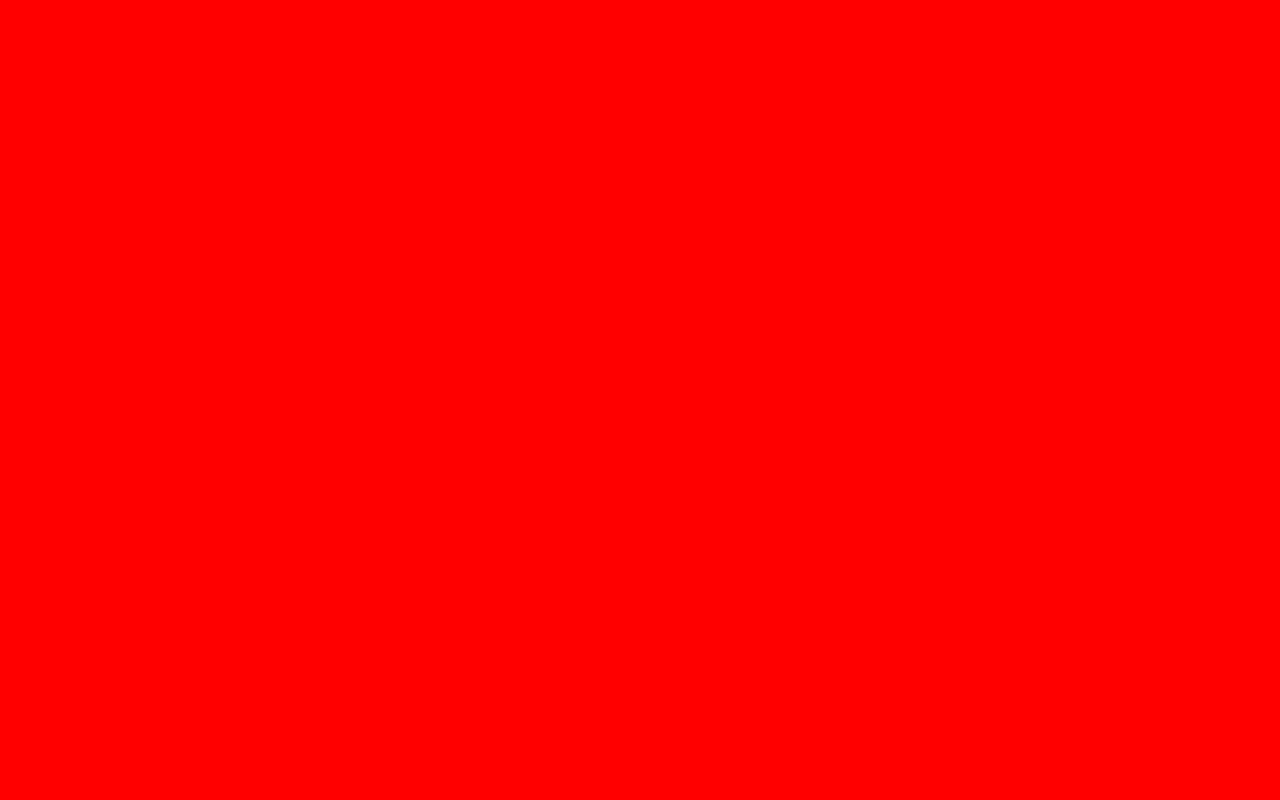
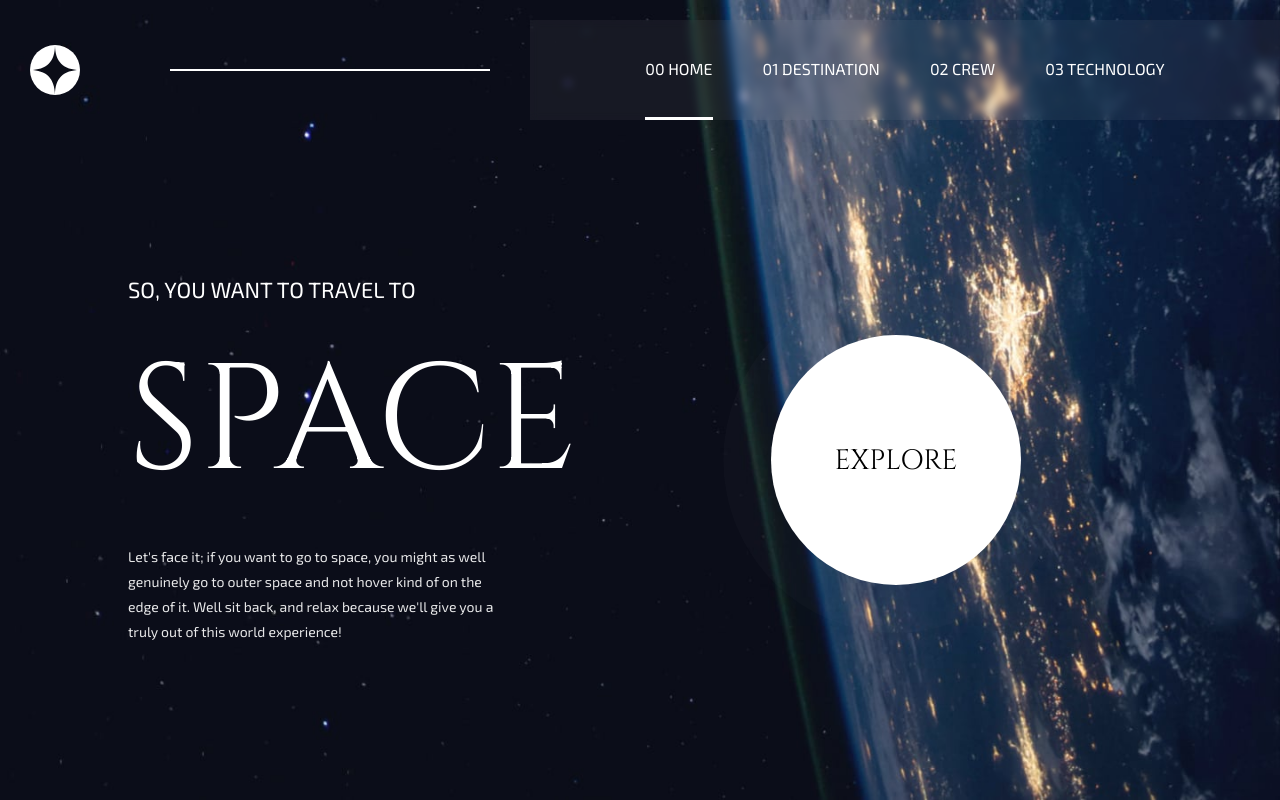
Before and after one commit to Chozen-Wealth/react-space-router, a React (Vite) app: page / in a window 1280 px wide. Before the commit this address had no page. Built offline with nearby package versions, Linux system fonts and the light colour scheme; a web font is replaced by a local one.

Commit message:
test du hashrouter

```diff
--- a/src/App.jsx
+++ b/src/App.jsx
@@ -11,11 +11,11 @@ function App() {
   return (
     <>
       <Routes>
-        <Route path='/react-space-router/' element={<Home active={active} setActive={setActive} />} />
-        <Route path="/react-space-router/destination" element={<Navigate to="/destination/0" />} />
-        <Route path='/react-space-router/destination/:id' element={<Destination active={active} setActive={setActive} />} />
-        <Route path='/react-space-router/crew/:id' element={<Crew active={active} setActive={setActive} />} />
-        <Route path='/react-space-router/technology/:id' element={<Technology active={active} setActive={setActive} />} />
+        <Route path='/' element={<Home active={active} setActive={setActive} />} />
+        <Route path="/destination" element={<Navigate to="/destination/0" />} />
+        <Route path='/destination/:id' element={<Destination active={active} setActive={setActive} />} />
+        <Route path='/crew/:id' element={<Crew active={active} setActive={setActive} />} />
+        <Route path='/technology/:id' element={<Technology active={active} setActive={setActive} />} />
       </Routes>
     </>
   )
--- a/src/component/Nav/Nav.jsx
+++ b/src/component/Nav/Nav.jsx
@@ -14,10 +14,10 @@ export default function Nav({active, setActive}) {
         <img src={logo} alt="" />
         <div className="navLigne"></div>
         <ul className="navMenu">
-            <Link to="/react-space-router/" className={`link ${active === "home" ? "active" : ""}`}><li>00 HOME</li></Link>
-            <Link to="/react-space-router/destination/0" className={`link ${active === "destination" ? "active" : ""}`}><li>01 DESTINATION</li></Link>
-            <Link to="/react-space-router/crew/0" className={`link ${active === "crew" ? "active" : ""}`}><li>02 CREW</li></Link>
-            <Link to="/react-space-router/technology/0" className={`link ${active === "technology" ? "active" : ""}`}><li>03 TECHNOLOGY</li></Link>
+            <Link to="/" className={`link ${active === "home" ? "active" : ""}`}><li>00 HOME</li></Link>
+            <Link to="/destination/0" className={`link ${active === "destination" ? "active" : ""}`}><li>01 DESTINATION</li></Link>
+            <Link to="/crew/0" className={`link ${active === "crew" ? "active" : ""}`}><li>02 CREW</li></Link>
+            <Link to="/technology/0" className={`link ${active === "technology" ? "active" : ""}`}><li>03 TECHNOLOGY</li></Link>
         </ul>
         {menuOpen ? (
           <div className="divBurgerOpen">
@@ -25,10 +25,10 @@ export default function Nav({active, setActive}) {
               <img src={burgerClose} alt="" />
             </div>
             <ul className="navMenuOpen">
-            <Link to="/react-space-router/" className={`link ${active === "home" ? "active" : ""}`}><li>HOME 00</li></Link>
-            <Link to="/react-space-router/destination/0" className={`link ${active === "destination" ? "active" : ""}`}><li>DESTINATION 01</li></Link>
-            <Link to="/react-space-router/crew/0" className={`link ${active === "crew" ? "active" : ""}`}><li>CREW 02</li></Link>
-            <Link to="/react-space-router/technology/0" className={`link ${active === "technology" ? "active" : ""}`}><li>TECHNOLOGY 03</li></Link>
+            <Link to="/" className={`link ${active === "home" ? "active" : ""}`}><li>HOME 00</li></Link>
+            <Link to="/destination/0" className={`link ${active === "destination" ? "active" : ""}`}><li>DESTINATION 01</li></Link>
+            <Link to="/crew/0" className={`link ${active === "crew" ? "active" : ""}`}><li>CREW 02</li></Link>
+            <Link to="/technology/0" className={`link ${active === "technology" ? "active" : ""}`}><li>TECHNOLOGY 03</li></Link>
         </ul>
           </div>
         ): (
--- a/src/pages/Crew/Crew.jsx
+++ b/src/pages/Crew/Crew.jsx
@@ -34,10 +34,10 @@ export default function Crew({active, setActive}) {
               <p>{crewActuel.description}</p>
             </div>
             <div className="crewGaucheBot">
-                <Link to="/react-space-router/crew/0" ><div className={`dot ${idActuelle === 0 ? "active" : ""}`}></div></Link>
-                <Link to="/react-space-router/crew/1" ><div className={`dot ${idActuelle === 1 ? "active" : ""}`}></div></Link>
-                <Link to="/react-space-router/crew/2" ><div className={`dot ${idActuelle === 2 ? "active" : ""}`}></div></Link>
-                <Link to="/react-space-router/crew/3" ><div className={`dot ${idActuelle === 3 ? "active" : ""}`}></div></Link>
+                <Link to="/crew/0" ><div className={`dot ${idActuelle === 0 ? "active" : ""}`}></div></Link>
+                <Link to="/crew/1" ><div className={`dot ${idActuelle === 1 ? "active" : ""}`}></div></Link>
+                <Link to="/crew/2" ><div className={`dot ${idActuelle === 2 ? "active" : ""}`}></div></Link>
+                <Link to="/crew/3" ><div className={`dot ${idActuelle === 3 ? "active" : ""}`}></div></Link>
             </div>
           </div>
           <div className="crewDroite">
--- a/src/pages/Destination/Destination.jsx
+++ b/src/pages/Destination/Destination.jsx
@@ -39,7 +39,7 @@ export default function Destination({active, setActive}) {
       <div className="destinationDroite">
         <div className="destinationMenu">
           {planetes.map(element => (
-            <Link key={element.id} to={`/react-space-router/destination/${element.id}`} className={idActuelle === element.id ? "active" : ""}>{element.planete}</Link>
+            <Link key={element.id} to={`/destination/${element.id}`} className={idActuelle === element.id ? "active" : ""}>{element.planete}</Link>
           ))}
         </div>
 
--- a/src/pages/Home/Home.jsx
+++ b/src/pages/Home/Home.jsx
@@ -16,7 +16,7 @@ export default function Home({active, setActive}) {
   const handleClick = ()=>{
     setAnimation(true)
     const timer = setTimeout(()=>{
-      navigate("/react-space-router/destination/0")
+      navigate("/destination/0")
     }, 500)
 
     return()=> clearTimeout(timer)
--- a/src/pages/Technology/Technology.jsx
+++ b/src/pages/Technology/Technology.jsx
@@ -32,9 +32,9 @@ export default function Technology({active, setActive}) {
         <span>03 <span>SPACE LAUNCH 101</span></span>
         <div className="techDiv">
           <div className="techBubbles">
-            <Link className={idActuelle === 0 ? "active" : ""} to="/react-space-router/technology/0">1</Link>
-            <Link className={idActuelle === 1 ? "active" : ""} to="/react-space-router/technology/1">2</Link>
-            <Link className={idActuelle === 2 ? "active" : ""} to="/react-space-router/technology/2">3</Link>
+            <Link className={idActuelle === 0 ? "active" : ""} to="/technology/0">1</Link>
+            <Link className={idActuelle === 1 ? "active" : ""} to="/technology/1">2</Link>
+            <Link className={idActuelle === 2 ? "active" : ""} to="/technology/2">3</Link>
           </div>
             <div className="techInfos">
                 <span>THE TERMINOLOGY</span>
```
